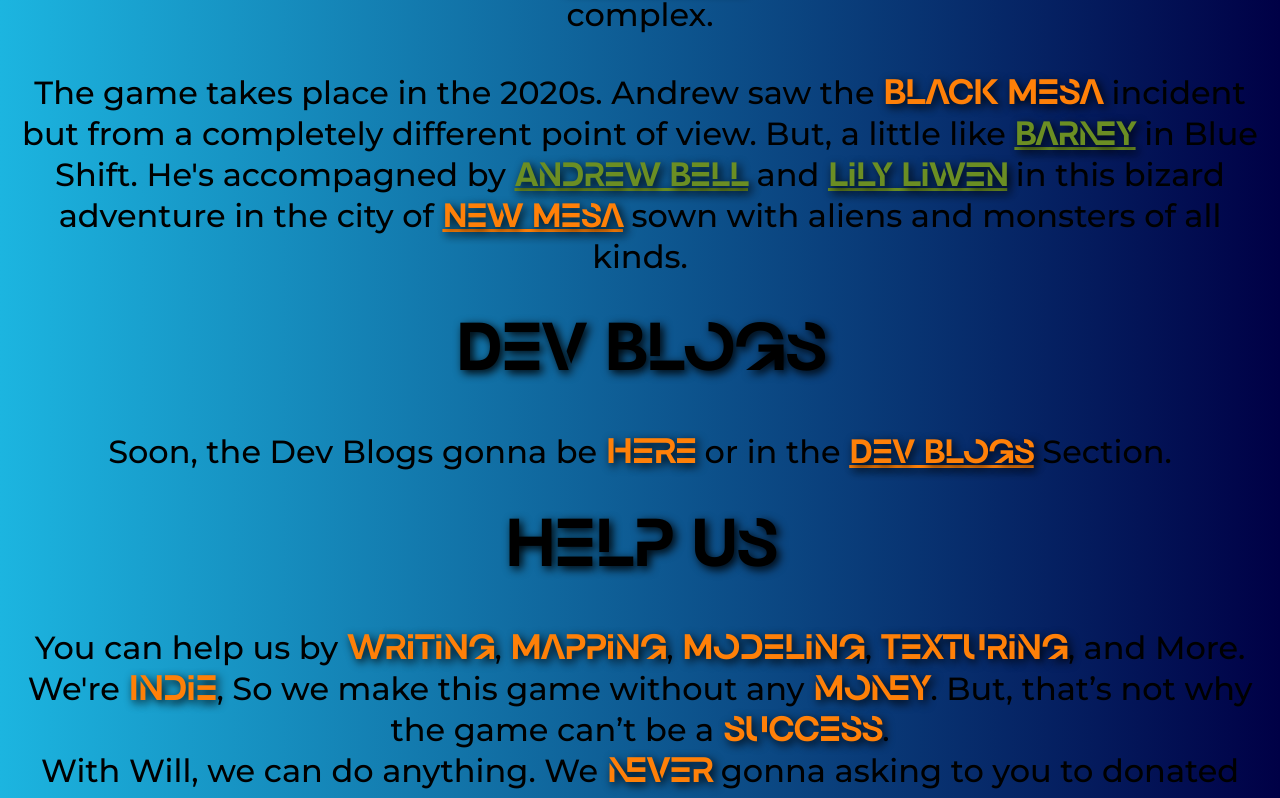
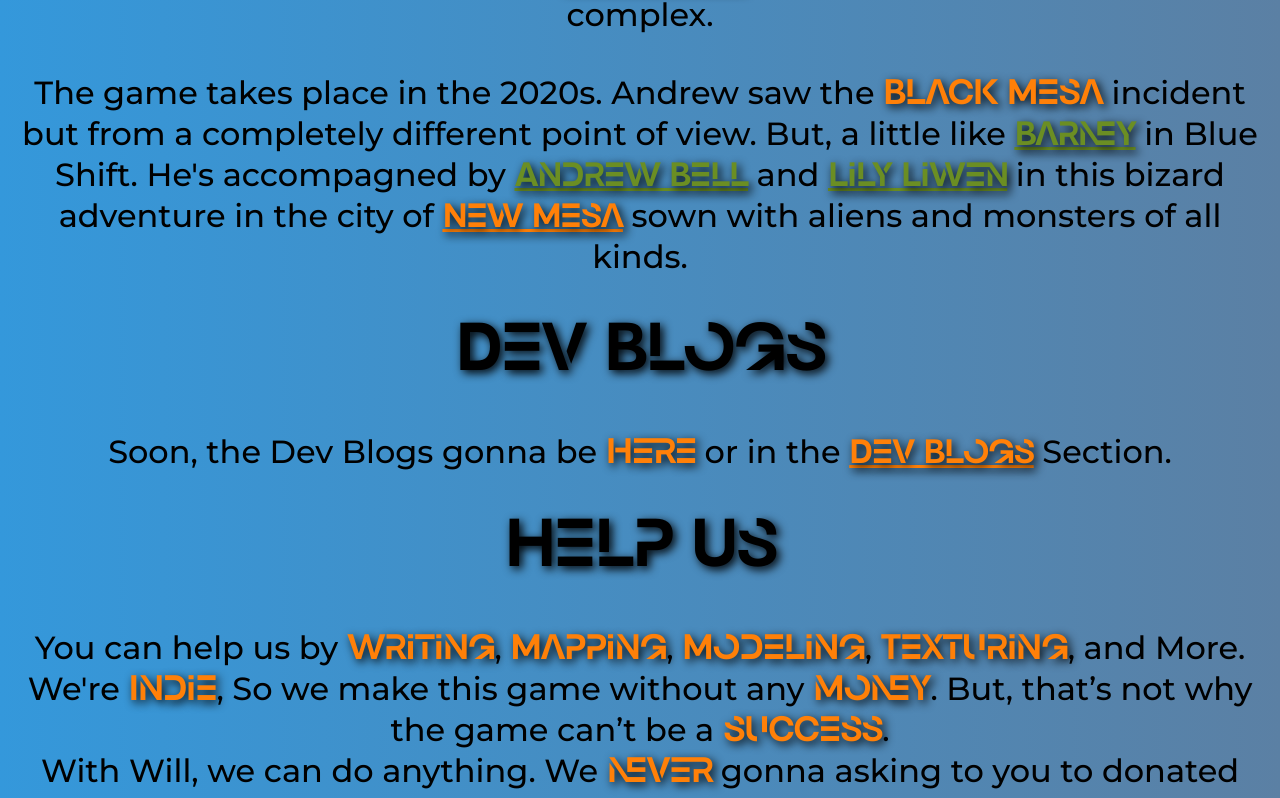
Before and after one commit to Technologie-System/Mesa-Security, a plain HTML site: page index.html in a window 1280 px wide. Shown: the part 826-1624 px from the top of the page. Drawn offline with Linux system fonts and the light colour scheme.

Commit message:
Update style.css

```diff
--- a/style.css
+++ b/style.css
@@ -10,15 +10,9 @@
 
 body
 {
-<<<<<<< HEAD
     background: #5b80a4;  /* fallback for old browsers */
     background: -webkit-linear-gradient(to right, #3498db, #5b80a4);  /* Chrome 10-25, Safari 5.1-6 */
     background: linear-gradient(to right, #3498db, #5b80a4); /* W3C, IE 10+/ Edge, Firefox 16+, Chrome 26+, Opera 12+, Safari 7+ */
-=======
-background: #000046;  /* fallback for old browsers */
-background: -webkit-linear-gradient(to right, #1CB5E0, #000046);  /* Chrome 10-25, Safari 5.1-6 */
-background: linear-gradient(to right, #1CB5E0, #000046); /* W3C, IE 10+/ Edge, Firefox 16+, Chrome 26+, Opera 12+, Safari 7+ */
->>>>>>> 1529630017dd6a7d3dcd41f69203ea8e0399bd1a
 }
 
 p
```
